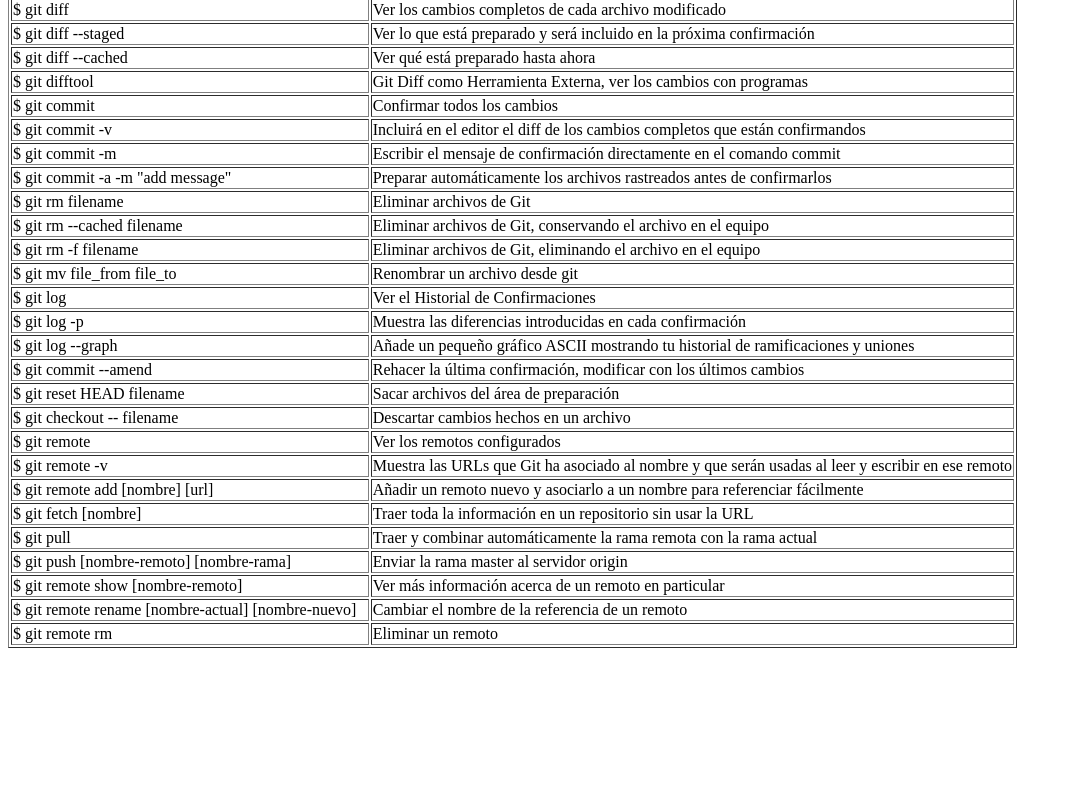
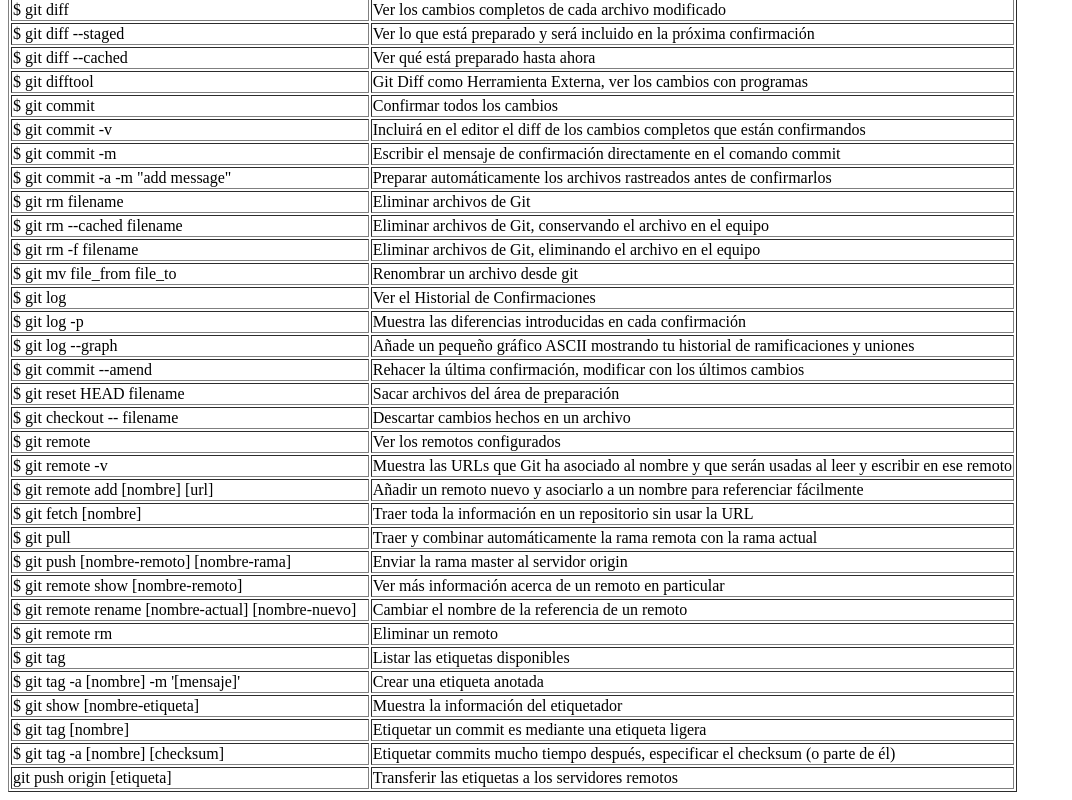
Before and after one commit to Dragon-R/progit, a plain HTML site: page index.html in a window 1280 px wide. Shown: the part 420-1220 px from the top of the page, without its empty margins (0-1072 px from the left). Before the commit the page ends 1076 px from the top, so only its background shows below. Drawn offline with Linux system fonts and the light colour scheme.

Commit message:
antes de versiones

```diff
--- a/index.html
+++ b/index.html
@@ -173,6 +173,30 @@
             <td>$ git remote rm</td>
             <td>Eliminar un remoto</td>
         </tr>
+        <tr>
+            <td>$ git tag</td>
+            <td>Listar las etiquetas disponibles</td>
+        </tr>
+        <tr>
+            <td>$ git tag -a [nombre] -m '[mensaje]'</td>
+            <td>Crear una etiqueta anotada</td>
+        </tr>
+        <tr>
+            <td>$ git show [nombre-etiqueta]</td>
+            <td>Muestra la información del etiquetador</td>
+        </tr>
+        <tr>
+            <td>$ git tag [nombre]</td>
+            <td>Etiquetar un commit es mediante una etiqueta ligera</td>
+        </tr>
+        <tr>
+            <td>$ git tag -a [nombre] [checksum]</td>
+            <td>Etiquetar commits mucho tiempo después, especificar el checksum (o parte de él)</td>
+        </tr>
+        <tr>
+            <td>git push origin [etiqueta]</td>
+            <td>Transferir las etiquetas a los servidores remotos</td>
+        </tr>
     </table>
 </body>
 </html>
```
